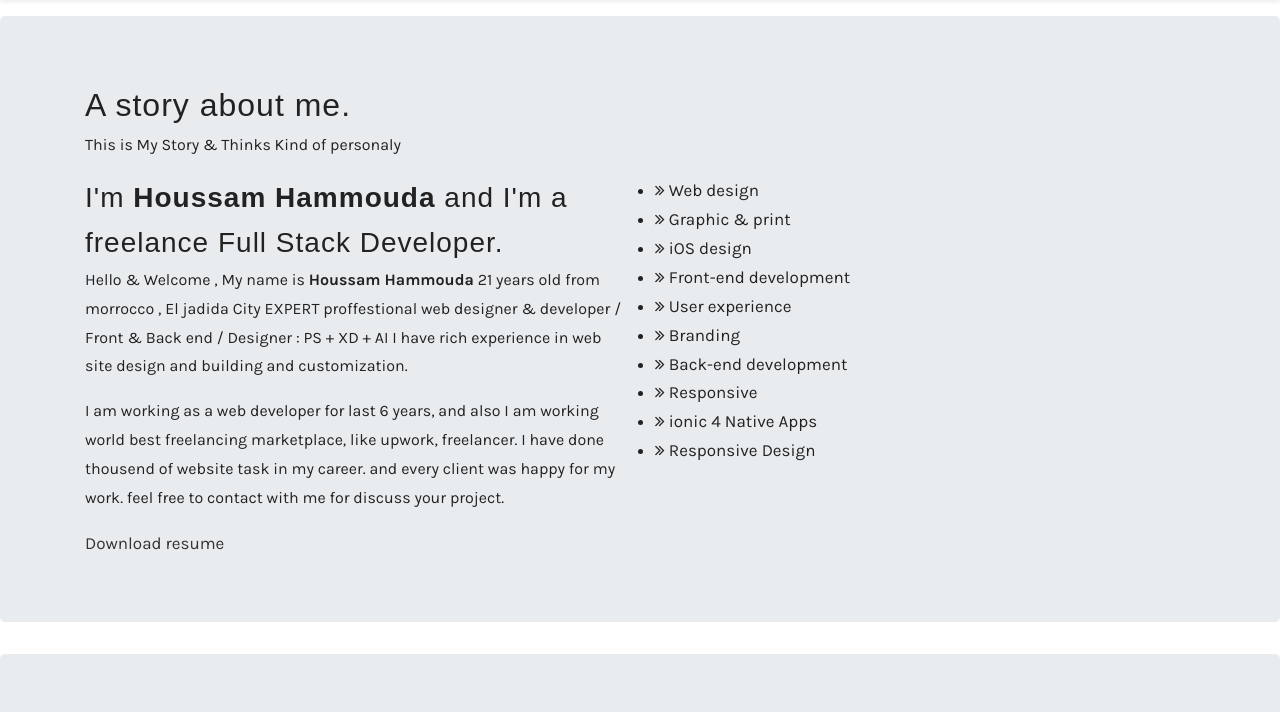
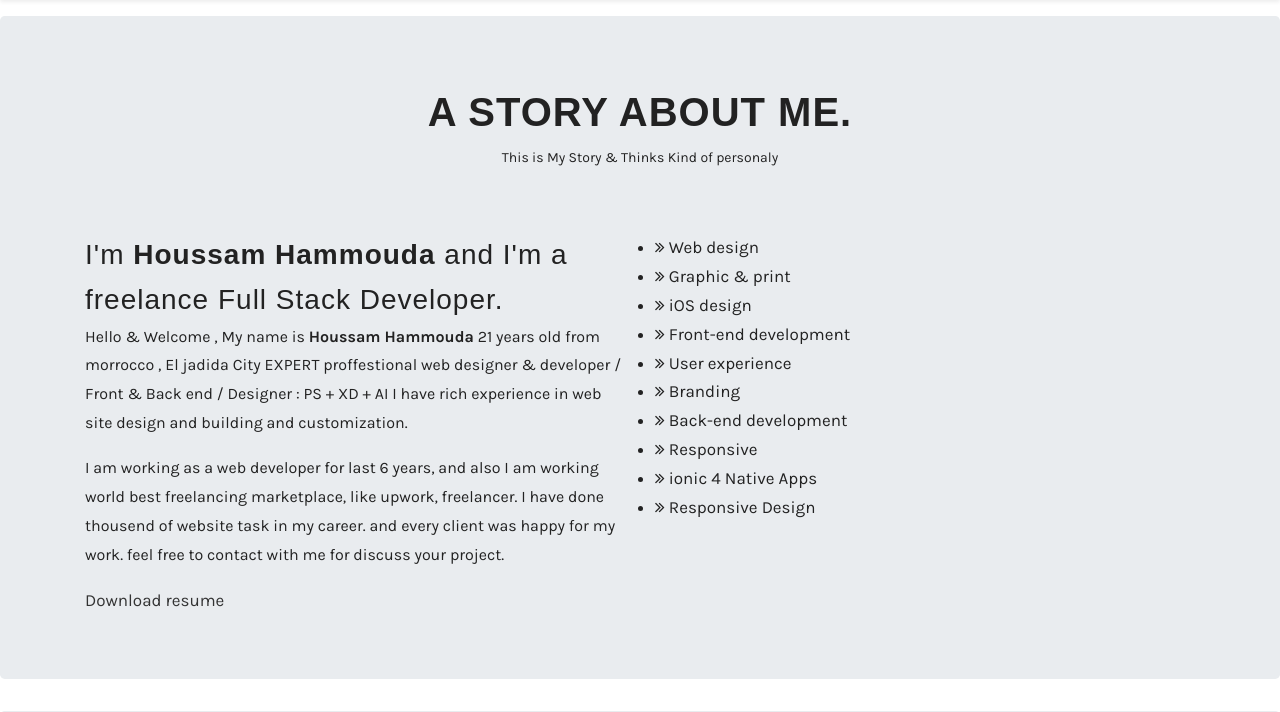
Before and after one commit to om-theme4all/om-theme4all.github.io, a PHP site: page /about.html in a window 1280 px wide. Shown: the part 71-783 px from the top of the page. Run offline with PHP 8.4, Linux system fonts and the light colour scheme.

Commit message:
Update style.css

```diff
--- a/css/style.css
+++ b/css/style.css
@@ -166,6 +166,21 @@ section:not(.home) {
     display: inline-block;
     position: relative;
     padding-bottom: 17px;
+}
+.section-title {
+    text-align: center;
+    margin-bottom: 60px;
+}
+.section-title h2 {
+    margin-top: 0;
+    font-weight: 700;
+    text-transform: uppercase;
+    font-size: 40px;
+    margin-bottom: 0;
+}
+.section-title p {
+    font-weight: 300;
+    font-size: 14px;
 }
 
 .primary_bg {
```
